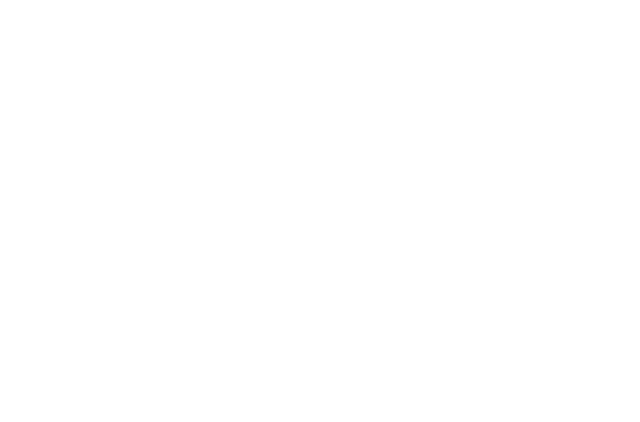
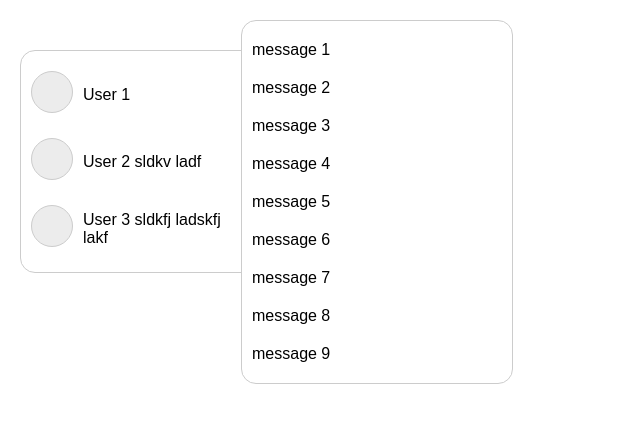
Before and after one commit to khomiakovnn/sse-ws, a website built with webpack: page src/index.html in a window 1280 px wide. Shown: the whole page, without its empty margins (0-640 px from the left). Built offline with nearby package versions, Linux system fonts and the light colour scheme.

Commit message:
front start

```diff
--- a/src/css/style.css
+++ b/src/css/style.css
@@ -0,0 +1,60 @@
+body {
+    font-family: Arial, sans-serif;
+    display: flex;
+    margin: 0;
+    padding: 0;
+}
+
+.chat-container {
+    display: flex;
+    flex-direction: column;
+    align-items: center;
+    border: 1px solid #ccc;
+    padding: 10px;
+    border-radius: 15px;
+    margin-right: 20px;
+    margin-top: 20px;
+    min-width: 250px;
+}
+
+.message-container {
+    display: flex;
+    width: 100%;
+    padding: 10px;
+}
+
+.user-container {
+    display: flex;
+    margin-left: 20px;
+    margin-top: 50px;
+    margin-bottom: 20px;
+    margin-right: -1px;
+    flex-direction: column;
+    align-self: flex-start;
+    align-items: center;
+    border: 1px solid #ccc;
+    padding: 10px;
+    border-radius: 15px 0 0 15px;
+    max-width: 200px;
+    min-width: 150px;
+}
+
+.user-card {
+    display: flex;
+    width: 100%;
+    padding: 10px;
+}
+
+.user-avatar {
+    width: 40px;
+    min-width: 40px;
+    height: 40px;
+    border-radius: 50%;
+    border: 1px solid #ccc;
+    background-color: #ececec;
+    margin-bottom: 5px;
+}
+
+.user-name {
+    margin: auto 10px;
+}
--- a/src/index.html
+++ b/src/index.html
@@ -5,6 +5,49 @@
     <title>sse-ws</title>
 </head>
 <body>
+    <div class="user-container">
+        <div class="user-card" id="user_1">
+            <div class="user-avatar"></div>
+            <div class="user-name">User 1</div>
+        </div>
+        <div class="user-card" id="user_2">
+            <div class="user-avatar"></div>
+            <div class="user-name">User 2 sldkv ladf</div>
+        </div>
+        <div class="user-card" id="user_3">
+            <div class="user-avatar"></div>
+            <div class="user-name">User 3 sldkfj ladskfj lakf</div>
+        </div>
+    </div>
+    <div class="chat-container">
+        <div class="message-container" id="message-id">
+            message 1
+        </div>
+        <div class="message-container" id="message-id">
+            message 2
+        </div>
+        <div class="message-container" id="message-id">
+            message 3
+        </div>
+        <div class="message-container" id="message-id">
+            message 4
+        </div>
+        <div class="message-container yours" id="message-id">
+            message 5
+        </div>
+        <div class="message-container yours" id="message-id">
+            message 6
+        </div>
+        <div class="message-container yours" id="message-id">
+            message 7
+        </div>
+        <div class="message-container yours" id="message-id">
+            message 8
+        </div>
+        <div class="message-container yours" id="message-id">
+            message 9
+        </div>
 
+    </div>
 </body>
 </html>
```
